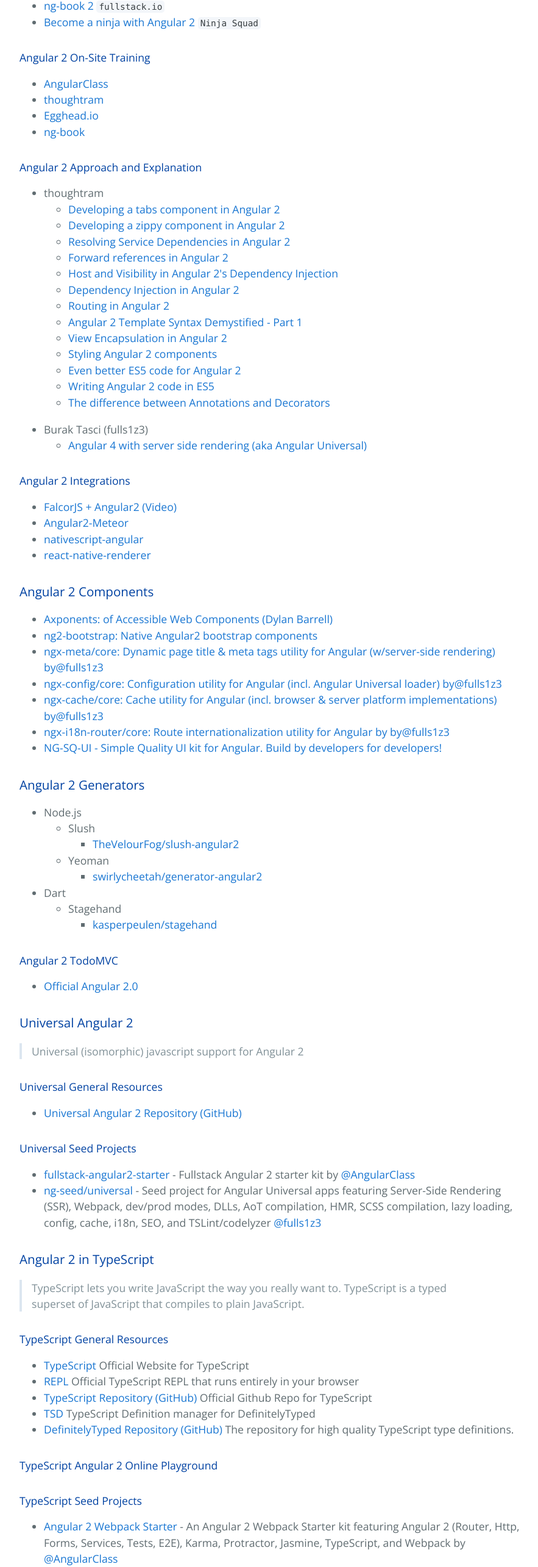
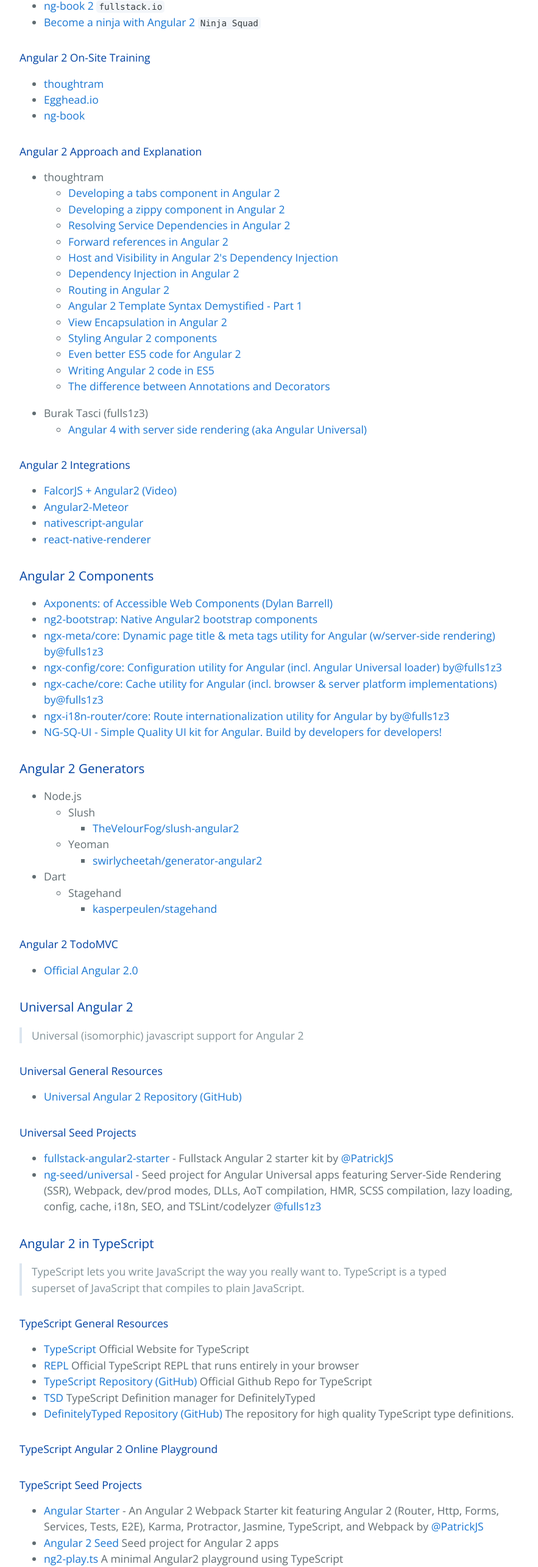
Before and after one commit to jkoh2020/AwesomeAngular, a website: page index.html in a window 1280 px wide. Shown: the part 4320-6890 px from the top of the page at 61% size, without its empty margins (192-1075 px from the left). Drawn offline with nearby package versions, Linux system fonts and the light colour scheme.

Commit message:
Update index.html

```diff
--- a/index.html
+++ b/index.html
@@ -2,7 +2,7 @@
 <html lang="en-us">
   <head>
     <meta charset="UTF-8">
-    <title>Awesome Angular 2 by AngularClass</title>
+    <title>Awesome Angular 2 by PatrickJS</title>
     <meta name="viewport" content="width=device-width, initial-scale=1">
     <link rel="stylesheet" type="text/css" href="stylesheets/normalize.css" media="screen">
     <link href='https://fonts.googleapis.com/css?family=Open+Sans:400,700' rel='stylesheet' type='text/css'>
@@ -11,11 +11,11 @@
   </head>
   <body>
     <section class="page-header">
-      <a href="https://angularclass.com" target="_blank">
+      <a href="https://PatrickJS.com" target="_blank">
         <img src="media/awesome-angular.png" alt="Awesome Angular 2">
         <h1 class="project-name">Awesome Angular 2</h1>
         <h2 class="project-tagline">A curated list of awesome Angular 2 resources</h2>
-        <a href="https://github.com/AngularClass/awesome-angular2" class="btn">View on GitHub</a>
+        <a href="https://github.com/PatrickJS/awesome-angular2" class="btn">View on GitHub</a>
       </a>
     </section>
 
@@ -269,7 +269,6 @@
 <a id="angular-2-on-site-training" class="anchor" href="#angular-2-on-site-training" aria-hidden="true"><span aria-hidden="true" class="octicon octicon-link"></span></a>Angular 2 On-Site Training</h4>
 
 <ul>
-<li><a href="https://angularclass.com">AngularClass</a></li>
 <li><a href="http://thoughtram.io/training.html">thoughtram</a></li>
 <li><a href="https://egghead.io/angularjs-enterprise-training-workshop">Egghead.io</a></li>
 <li><a href="https://www.ng-book.com/2/">ng-book</a></li>
@@ -391,7 +390,7 @@
 
 <ul>
 <li>
-<a href="https://github.com/angularclass/fullstack-angular2-starter">fullstack-angular2-starter</a> - Fullstack Angular 2 starter kit by <a href="https://github.com/AngularClass" class="user-mention">@AngularClass</a>
+<a href="https://github.com/PatrickJS/fullstack-angular2-starter">fullstack-angular2-starter</a> - Fullstack Angular 2 starter kit by <a href="https://github.com/PatrickJS" class="user-mention">@PatrickJS</a>
 </li>
 <li>
 <a href="https://github.com/ng-seed/universal">ng-seed/universal</a> - Seed project for Angular Universal apps featuring Server-Side Rendering (SSR), Webpack, dev/prod modes, DLLs, AoT compilation, HMR, SCSS compilation, lazy loading, config, cache, i18n, SEO, and TSLint/codelyzer <a href="https://github.com/fulls1z3" class="user-mention">@fulls1z3</a>
@@ -430,7 +429,7 @@
 
 <ul>
 <li>
-<a href="https://angularclass.com/angular2-webpack-starter#awesome-angular2">Angular 2 Webpack Starter</a> - An Angular 2 Webpack Starter kit featuring Angular 2 (Router, Http, Forms, Services, Tests, E2E), Karma, Protractor, Jasmine, TypeScript, and Webpack by <a href="https://github.com/AngularClass" class="user-mention">@AngularClass</a>
+<a href="https://github.com/PatrickJS/angular-starter">Angular Starter</a> - An Angular 2 Webpack Starter kit featuring Angular 2 (Router, Http, Forms, Services, Tests, E2E), Karma, Protractor, Jasmine, TypeScript, and Webpack by <a href="https://github.com/PatrickJS" class="user-mention">@PatrickJS</a>
 </li>
 <li>
 <a href="http://mgechev.github.io/angular2-seed#awesome-angular2">Angular 2 Seed</a> Seed project for Angular 2 apps</li>
@@ -621,7 +620,7 @@
 <p><a href="http://creativecommons.org/publicdomain/zero/1.0/"><img src="http://i.creativecommons.org/p/zero/1.0/88x31.png" alt="CC0"></a></p>
 
       <footer class="site-footer">
-        <span class="site-footer-owner"><a href="https://github.com/AngularClass/awesome-angular2">Awesome Angular 2</a> is maintained by <a href="https://github.com/AngularClass">AngularClass</a></span>
+        <span class="site-footer-owner"><a href="https://github.com/PatrickJS/awesome-angular2">Awesome Angular 2</a> is maintained by <a href="https://github.com/PatrickJS">PatrickJS</a></span>
       </footer>
 
     </section>
```
